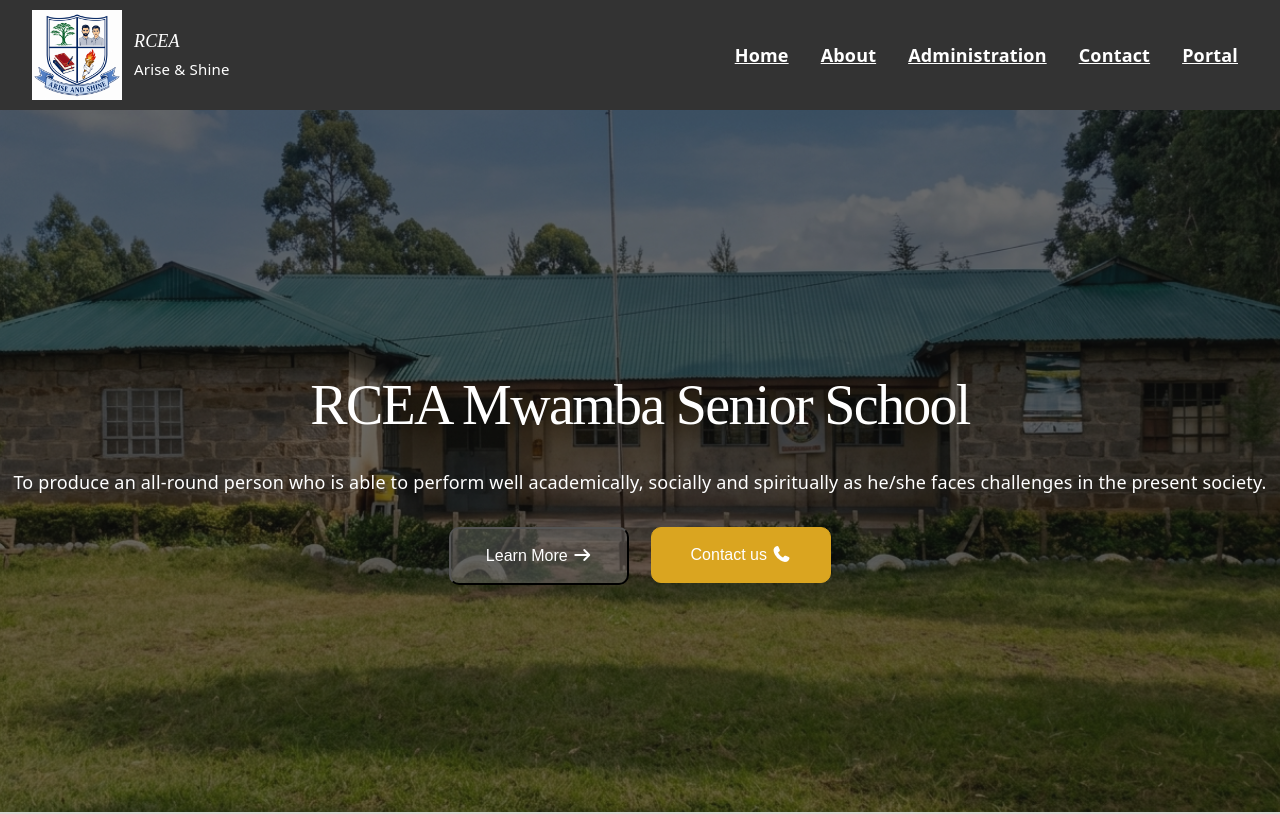
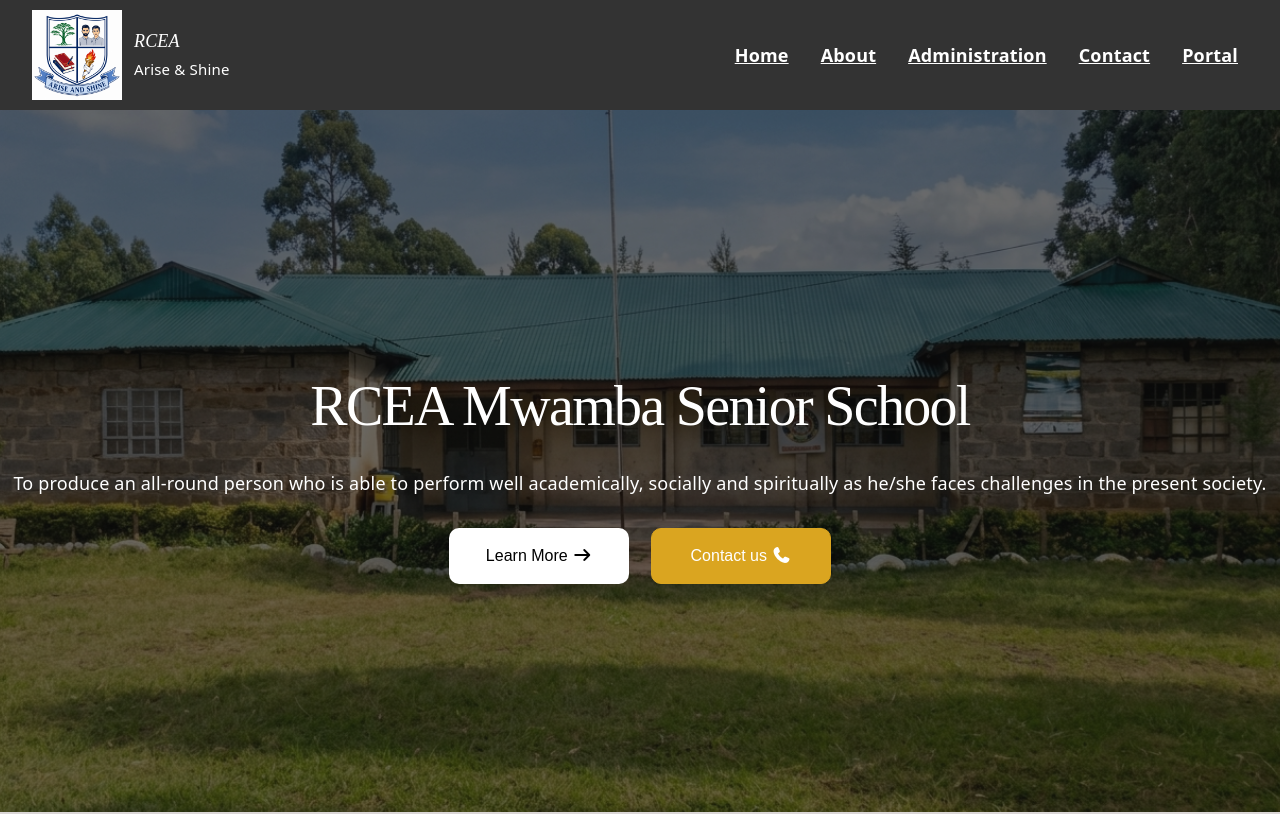
Before and after one commit to denisondeyo7-svg/MwambaSchool, a React (Vite) app in the folder Mwamba/: page / in a window 1280 px wide. Shown: the top 814 px of the page. Built offline with nearby package versions, Linux system fonts and the light colour scheme.

Commit message:
:save changes

```diff
--- a/Mwamba/src/App.css
+++ b/Mwamba/src/App.css
@@ -62,6 +62,7 @@ header{
 
 }
 nav{
+  display: none;
   display: flex;
   gap: 12px;
 }
@@ -156,9 +157,10 @@ nav a:hover{
 
 }
 #about_btn{
-  color: #fff;
+  color: #000;
   font-size: 16px;
-  background: #77777767;
+  background: #fff;
+  border: 1px solid transparent;
   border-radius: 10px;
   min-width: 10rem;
   padding: 18px;
@@ -167,8 +169,8 @@ nav a:hover{
 
 #about_btn:hover{
 
-  background: #000;
-  border: 1px solid #000;
+  background: #333;
+  color: #fff;
 }
 
 #Explore{
@@ -419,6 +421,9 @@ footer h2{
 }
 
 @media screen and (max-width:768px){
+  nav{
+    display: none;
+  }
   .mainfooter{
     grid-template-columns: repeat(2,1fr);
   }
```
